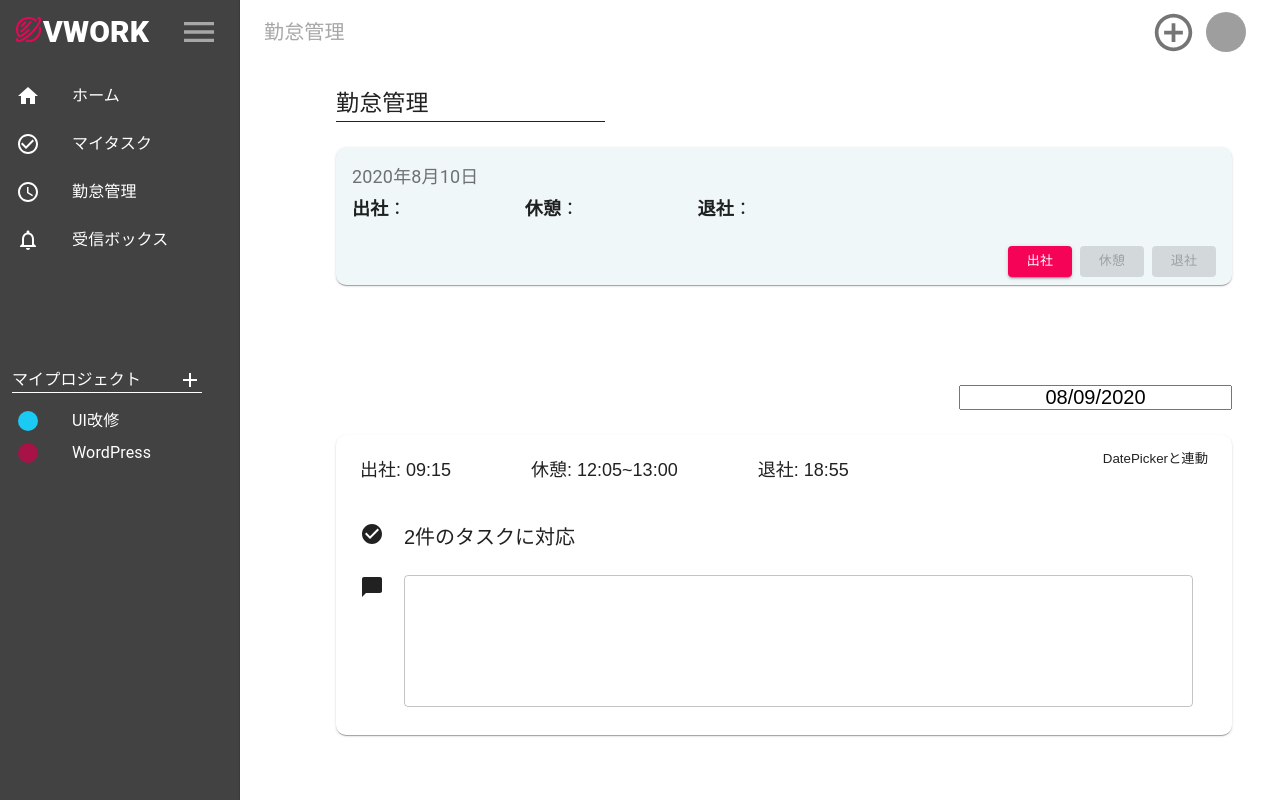
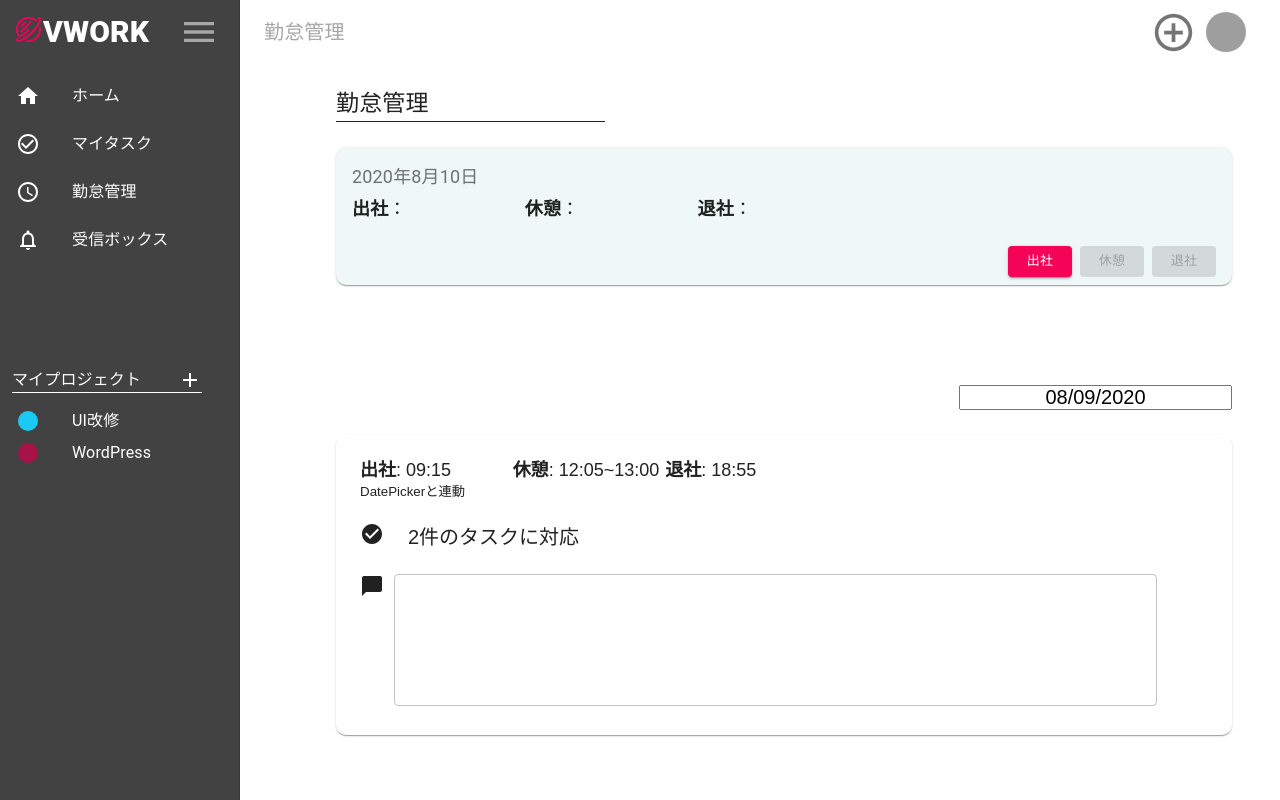
Before and after one commit to Yyusuke27/vwork, a React (Create React App) app in the folder frontend/: page /work_manage in a window 1280 px wide. Built offline with nearby package versions, Linux system fonts and the light colour scheme; grey boxes are pictures that could not be loaded.

Commit message:
AttendanceItemのリファクタリング。

```diff
--- a/frontend/src/Dashboard/Attendance/components/AttendanceItem.tsx
+++ b/frontend/src/Dashboard/Attendance/components/AttendanceItem.tsx
@@ -13,6 +13,7 @@ import TextField from "@material-ui/core/TextField";
 import Drawer from "@material-ui/core/Drawer";
 import Backdrop from "@material-ui/core/Backdrop";
 import CheckAttendanceAreaInDetail from "./CheckAttendanceAreaInDetail";
+import { Box } from "@material-ui/core";
 
 const drawerWidth = "55%";
 
@@ -24,12 +25,18 @@ const useStyles = makeStyles((theme: Theme) =>
       height: 300,
       marginTop: 25,
     },
-
     title: {
       fontSize: 18,
     },
     space: {
       marginTop: 20,
+    },
+    task: {
+      fontSize: 20,
+    },
+    backdrop: {
+      zIndex: theme.zIndex.drawer + 1,
+      color: "#fff",
     },
     drawer: {
       width: drawerWidth,
@@ -37,10 +44,6 @@ const useStyles = makeStyles((theme: Theme) =>
     },
     drawerPaper: {
       width: drawerWidth,
-    },
-    backdrop: {
-      zIndex: theme.zIndex.drawer + 1,
-      color: "#fff",
     },
   })
 );
@@ -67,22 +70,23 @@ const AttendanceItem = () => {
                   justify="space-between"
                   alignItems="center"
                 >
-                  <Grid item>
+                  <Grid item style={{ width: "90%" }}>
                     <Grid
                       container
                       direction="row"
-                      justify="space-around"
+                      // justify="space-around"
                       alignItems="center"
                       className={clsx(classes.title, classes.space)}
                     >
-                      <Grid item style={{ marginRight: 80 }}>
-                        出社: 09:15
+                      <Grid item style={{ width: "20%" }}>
+                        <span style={{ fontWeight: 600 }}>出社</span>: 09:15
                       </Grid>
-                      <Grid item style={{ marginRight: 80 }}>
-                        休憩: 12:05~13:00
+                      <Grid item style={{ width: "20%" }}>
+                        <span style={{ fontWeight: 600 }}>休憩</span>:
+                        12:05~13:00
                       </Grid>
-                      <Grid item style={{ marginRight: 80 }}>
-                        退社: 18:55
+                      <Grid item style={{ width: "20%" }}>
+                        <span style={{ fontWeight: 600 }}>退社</span>: 18:55
                       </Grid>
                     </Grid>
                   </Grid>
@@ -95,14 +99,15 @@ const AttendanceItem = () => {
                   direction="row"
                   justify="flex-start"
                   alignItems="center"
-                  style={{ marginTop: 40 }}
                 >
-                  <Grid item style={{ marginRight: 20 }}>
+                  <Box mr={3}>
+                    <Grid item>
                       <CheckCircleIcon />
                     </Grid>
+                  </Box>
                   <Grid
                     item
-                    style={{ fontSize: 20 }}
+                    className={classes.task}
                     onClick={handleDrawerOpen}
                   >
                     2件のタスクに対応
@@ -110,16 +115,12 @@ const AttendanceItem = () => {
                 </Grid>
               </Grid>
               <Grid item>
-                <Grid
-                  container
-                  direction="row"
-                  justify="flex-start"
-                  style={{ marginTop: 25 }}
-                >
+                <Box mt={3}>
+                  <Grid container direction="row" justify="flex-start">
                     <Grid item>
-                    <ChatBubbleIcon style={{ marginRight: 20 }} />
+                      <ChatBubbleIcon style={{ marginRight: 10 }} />
                     </Grid>
-                  <Grid item style={{ width: "93%" }}>
+                    <Grid item style={{ width: "90%" }}>
                       <TextField
                         id="outlined-multiline-static"
                         multiline
@@ -129,6 +130,7 @@ const AttendanceItem = () => {
                       />
                     </Grid>
                   </Grid>
+                </Box>
               </Grid>
             </Grid>
           </Container>
```
Lines whose indentation alone changed are shown as unchanged.
